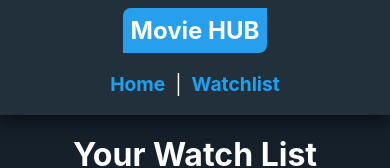
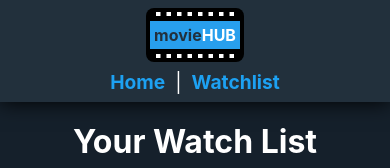
Before and after one commit to kirkwood616/react-api-lab, a React (Create React App) app: page /react-api-lab/watchlist in a window 390 px wide. Shown: the top 168 px of the page. Built offline with nearby package versions, Linux system fonts and the light colour scheme; no server answers.

Commit message:
Logo change

```diff
--- a/src/App.css
+++ b/src/App.css
@@ -26,14 +26,29 @@ h4 {
   box-shadow: 0 0 20px black;
 }
 
+.Header .logoContainer {
+  background-color: black;
+  border-radius: 0.5rem;
+  padding: 0.25rem;
+}
+
+.Header .reel {
+  background-color: white;
+  border: 2px dashed black;
+}
+
 .Header .logo {
   background-color: #289fed;
-  border-radius: 0.5rem 0 0.5rem 0;
-  padding: 0.5rem;
+  padding: 0.25rem;
+  margin: 5px 0;
+}
+
+.Header .movieLogo {
+  height: 2.5rem;
 }
 
 .Header .movie {
-  color: white;
+  color: #22303c;
   text-decoration: none;
 }
 
@@ -243,7 +258,15 @@ div.attribution {
     padding: 0;
   }
 
-  .Header .logo {
+  .Header ul {
+    margin: 0.5rem 0;
+  }
+
+  .Header h2 {
+    font-size: 1rem;
+  }
+
+  .Header .logoContainer {
     margin-top: 0.5rem;
   }
 
--- a/src/components/Header.tsx
+++ b/src/components/Header.tsx
@@ -7,10 +7,15 @@ function Header() {
   return (
     <div className="Header">
       <Link to="/react-api-lab">
-        <div className="logo">
-          <h2>
-            <span className="movie">Movie</span> <span className="hub">HUB</span>
-          </h2>
+        <div className="logoContainer">
+          <div className="reel"></div>
+          <div className="logo">
+            <h2>
+              <span className="movie">movie</span>
+              <span className="hub">HUB</span>
+            </h2>
+          </div>
+          <div className="reel"></div>
         </div>
       </Link>
       <ul>
```
